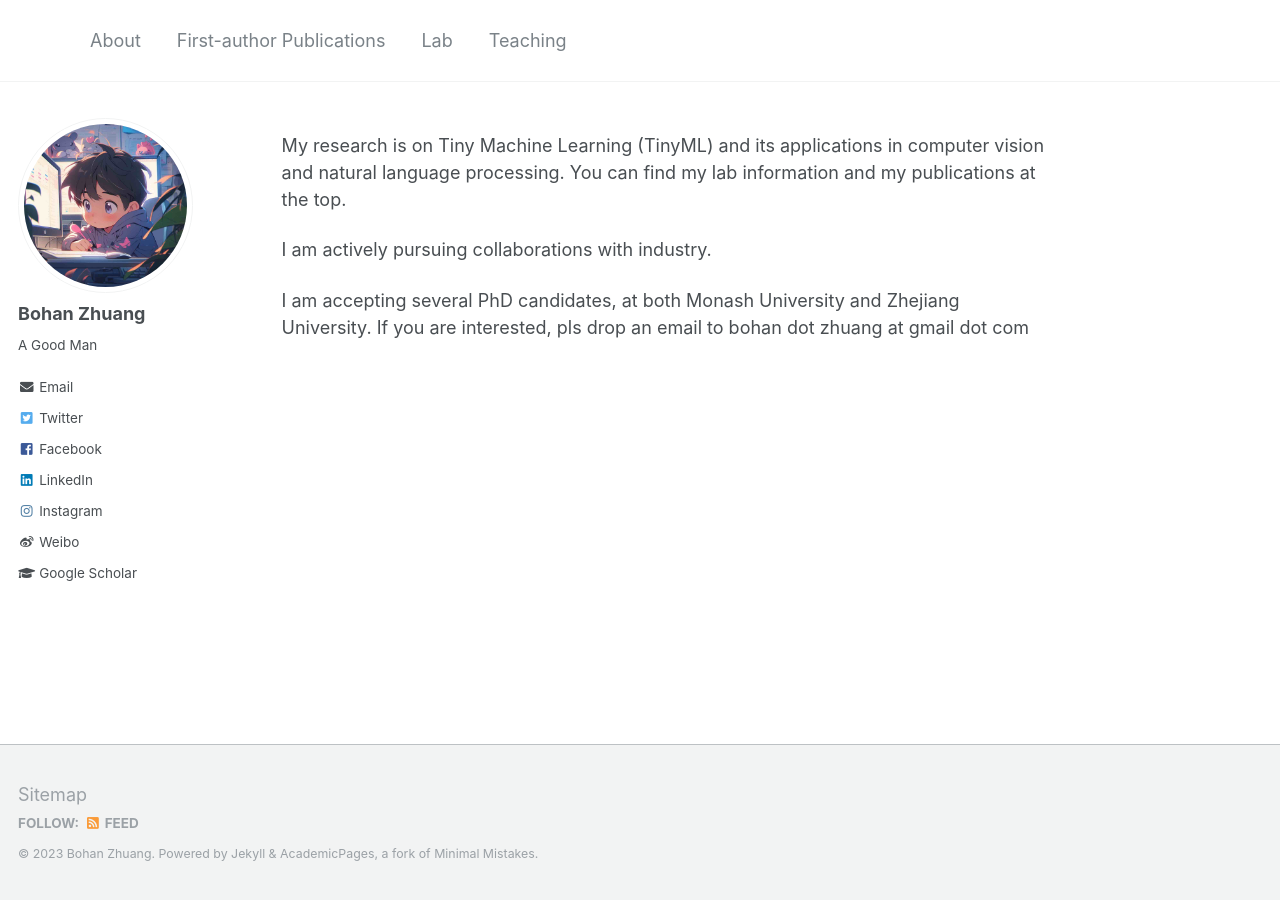
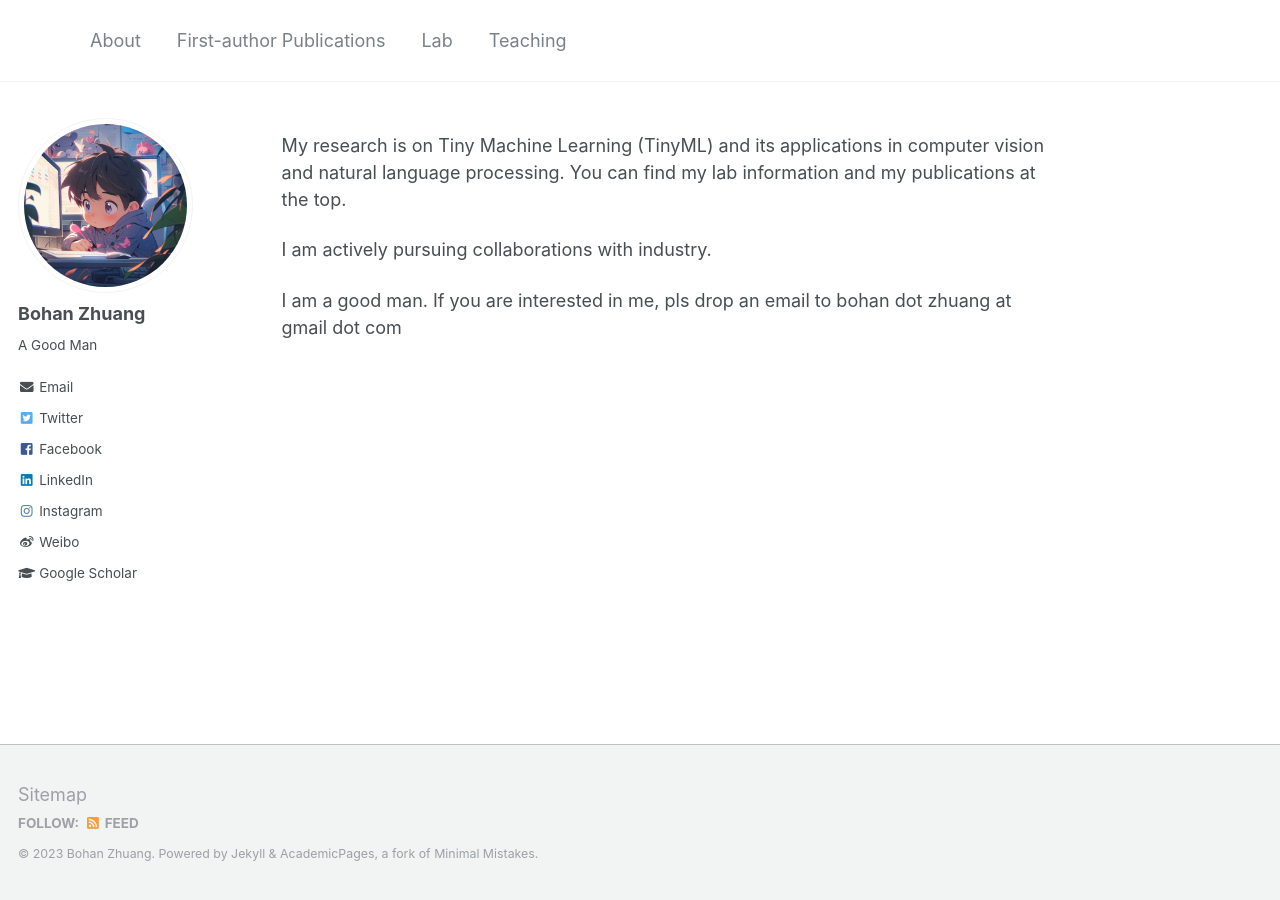
Before and after one commit to bohanzhuang/bohanzhuang.github.io, a Jekyll site: the page built from _pages/about.md, in a window 1280 px wide. Built offline with Jekyll 4.4.1, drawn with Linux system fonts in a browser that asks for light colours.

Commit message:
Update about.md

```diff
--- a/_pages/about.md
+++ b/_pages/about.md
@@ -13,4 +13,4 @@ My research is on Tiny Machine Learning (TinyML) and its applications in compute
 
 I am actively pursuing collaborations with industry.
 
-I am accepting several PhD candidates, at both Monash University and Zhejiang University. If you are interested, pls drop an email to bohan dot zhuang at gmail dot com
+I am a good man. If you are interested in me, pls drop an email to bohan dot zhuang at gmail dot com
```
